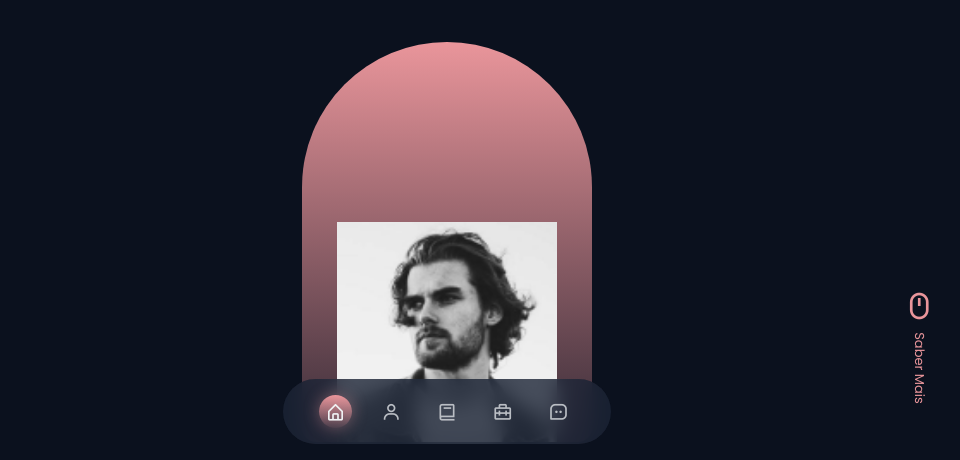
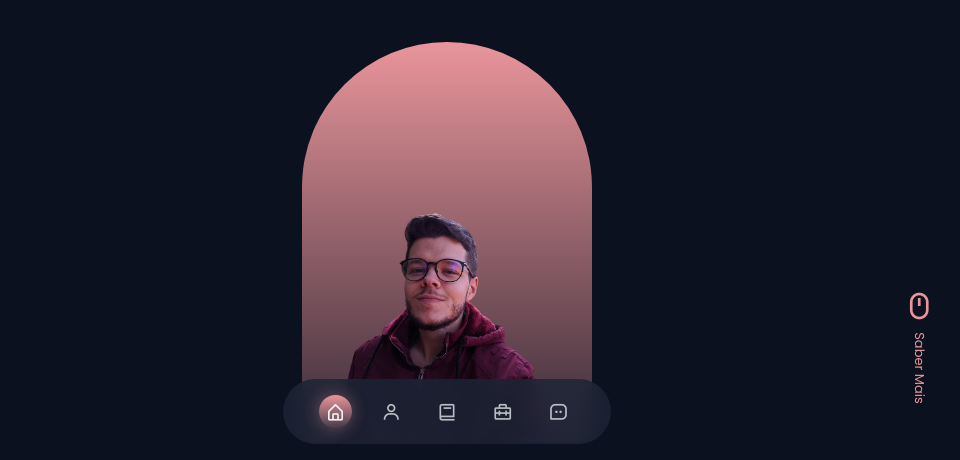
Before and after one commit to devrafaelmenegon/rafaelmenegon.github.io, a plain HTML site: page index.html in a window 1280 px wide. Shown: the part 340-800 px from the top of the page, 193-1153 px from the left. Drawn offline with nearby package versions, Linux system fonts and the light colour scheme.

Commit message:
:hammer: handle image fix

```diff
--- a/index.html
+++ b/index.html
@@ -78,7 +78,7 @@
                     </div>
 
                     <div class="home__handle">
-                        <img src="/assets/img/testimonial1.png" alt="" class="home__img">
+                        <img src="perfil.png" alt="" class="home__img">
                     </div>
 
                     <div class="home__social">
```
Also changed, not shown: perfil.png (renamed from assets/img/perfil.png).
